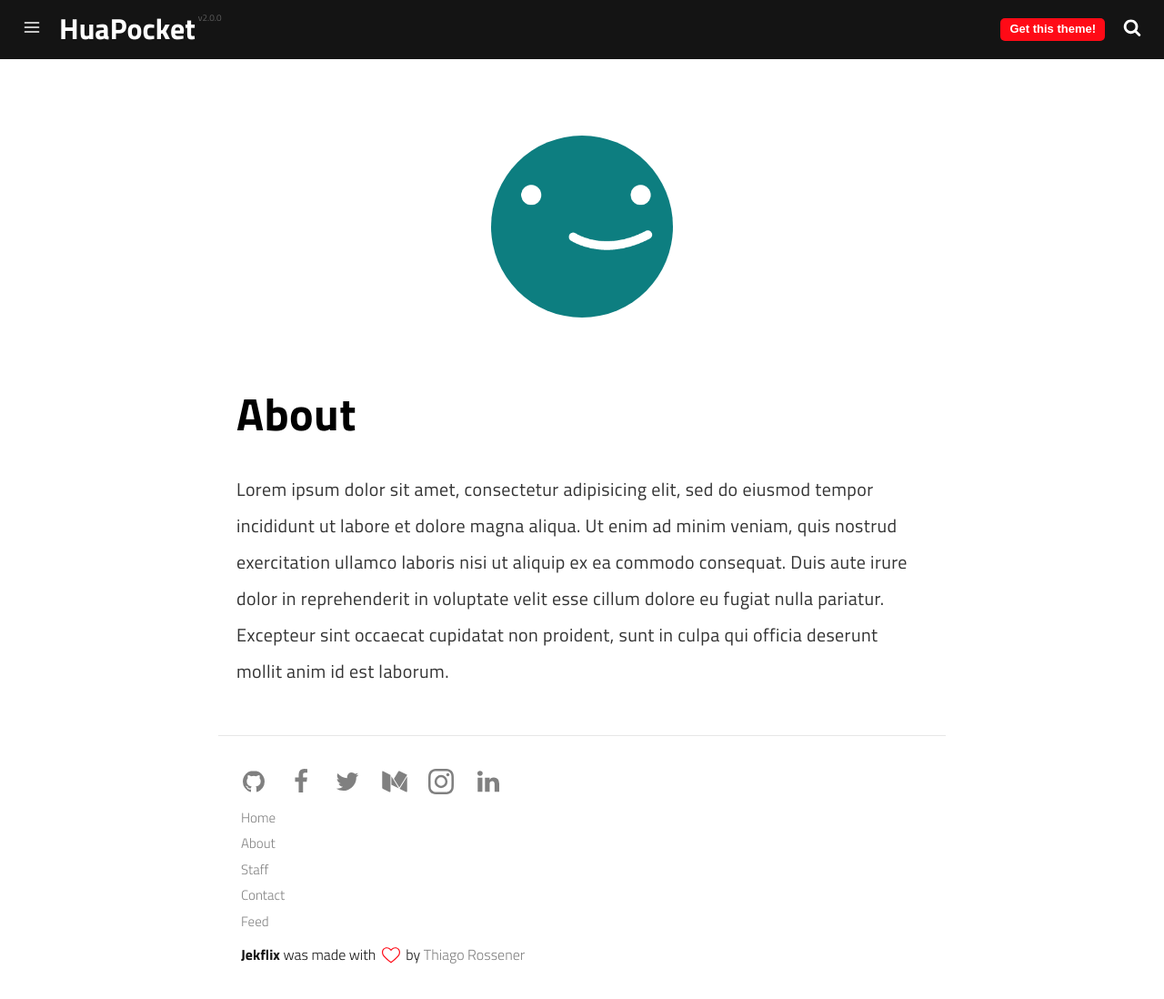
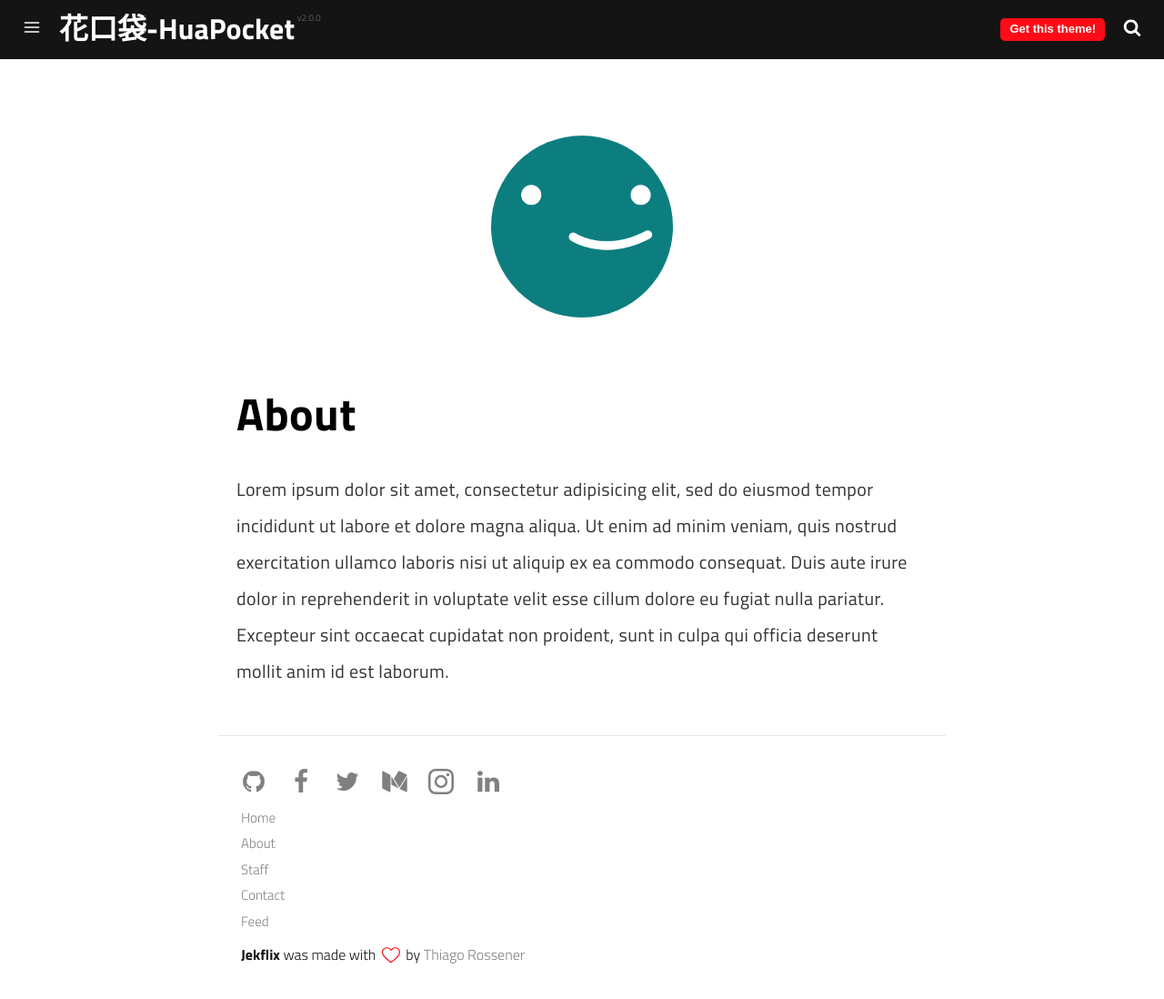
Before and after one commit to huapocket/huapocket.github.io, a Jekyll site: the page built from pages/about.md, in a window 1280 px wide and 1098 px high. Shown: the whole window at 91% size. Built offline with Jekyll 4.4.1, drawn with Linux system fonts in a browser that asks for light colours; a script that is not in the unit is left out.

Commit message:
Name改回中文测试
导致网站生成错误的问题已经找到，新发布的博文没有采用UT-8的编码导致。

```diff
--- a/_config.yml
+++ b/_config.yml
@@ -1,5 +1,5 @@
 # Site Settings
-name: HuaPocket
+name: 花口袋-HuaPocket
 title: 花口袋HuaPocket 花妈在网上的家
 description: Jekflix is a template for Jekyll inspired by Netflix and made by Thiago Rossener.
 tags:
```
